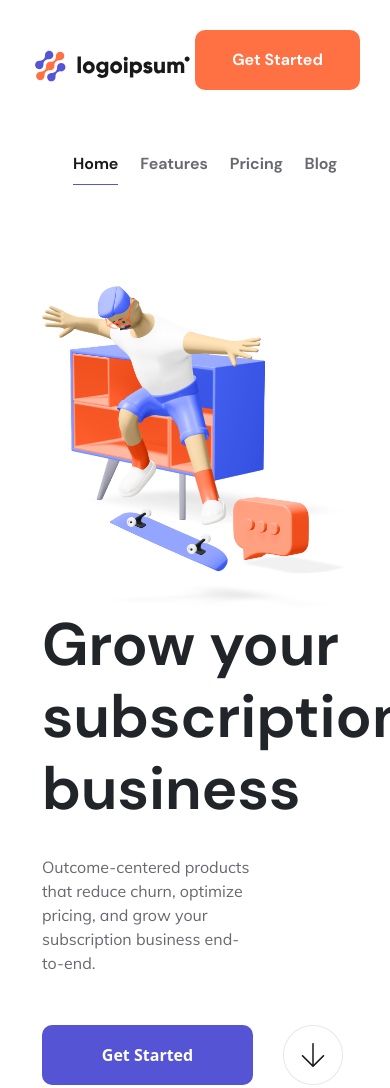
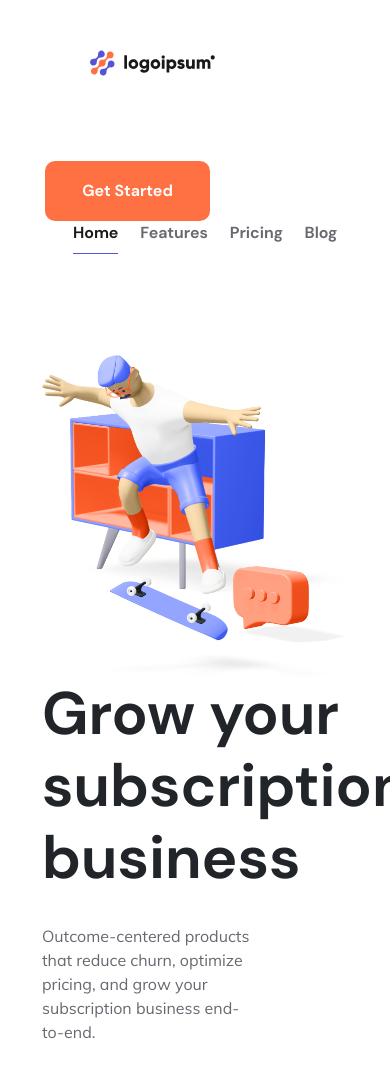
Before and after one commit to BudakovDmitry/forforce-test, a website built with webpack: page src/index.html in a window 390 px wide. Shown: the top 1088 px of the page. Built offline with nearby package versions, Linux system fonts and the light colour scheme.

Commit message:
Update header

```diff
--- a/src/styles.scss
+++ b/src/styles.scss
@@ -57,12 +57,17 @@ $grey-color: #696871;;
     display: flex;
     align-items: center;
     @media screen and (max-width: 768px) {
-      padding: 20px 5px;
+      padding: 20px 20px;
       margin-bottom: 50px;
+      margin-left: 40px;
     }
   }
   &__button {
     background-color: $orange-color;
+    @media screen and (max-width: 768px) {
+      margin-top: 15px;
+      margin-left: 15px;
+    }
     &:hover {
       background-color: $dark-orange-color;
       color: $white-color;
```
